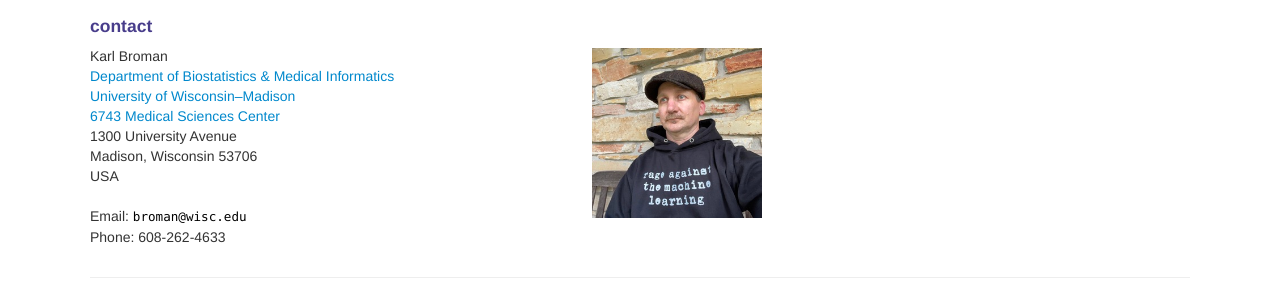
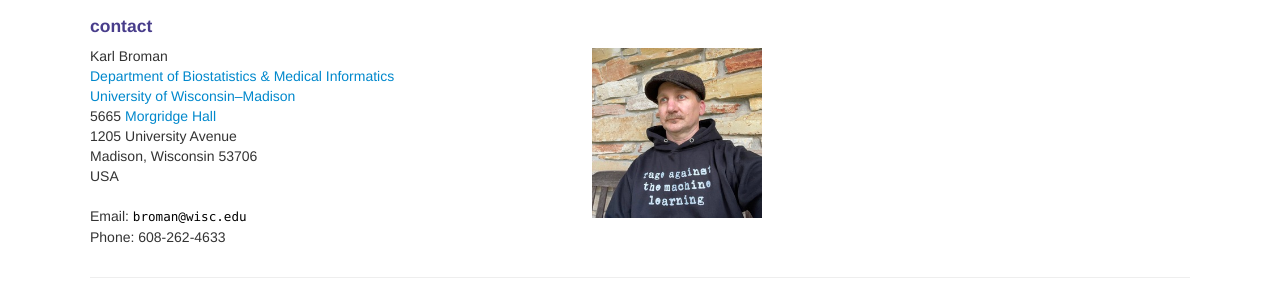
Before and after one commit to kbroman/kbroman.github.io, a Jekyll site: the page built from about.md, in a window 1280 px wide. Shown: the part 519-819 px from the top of the page. Built offline with Jekyll 4.4.1, drawn with Linux system fonts in a browser that asks for light colours.

Commit message:
Update work address

```diff
--- a/about.md
+++ b/about.md
@@ -51,8 +51,8 @@
             Karl Broman<br/>
             <a href="https://www.biostat.wisc.edu">Department of Biostatistics &amp; Medical Informatics</a><br/>
             <a href="https://www.wisc.edu">University of Wisconsin&ndash;Madison</a><br/>
-            <a href="6743msc.html">6743 Medical Sciences Center</a><br/>
-            1300 University Avenue<br/>
+            5665 <a href="https://map.wisc.edu/s/1txt7uns">Morgridge Hall</a><br/>
+            1205 University Avenue<br/>
             Madison, Wisconsin 53706<br/>
             USA<br/><br/>
 
```
